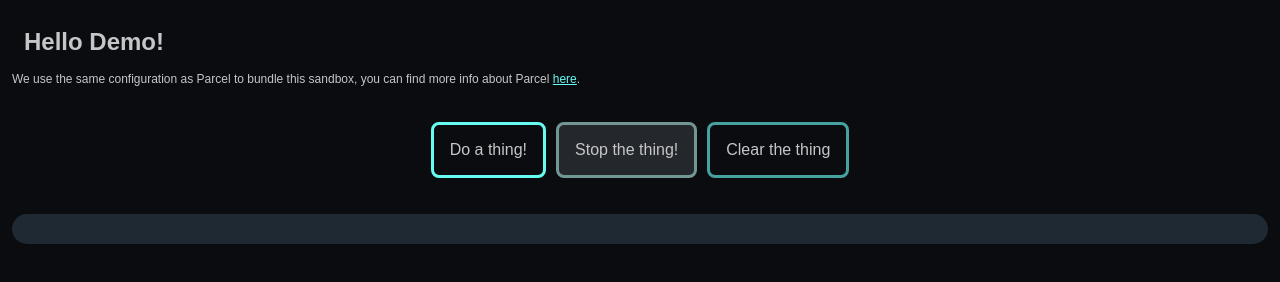
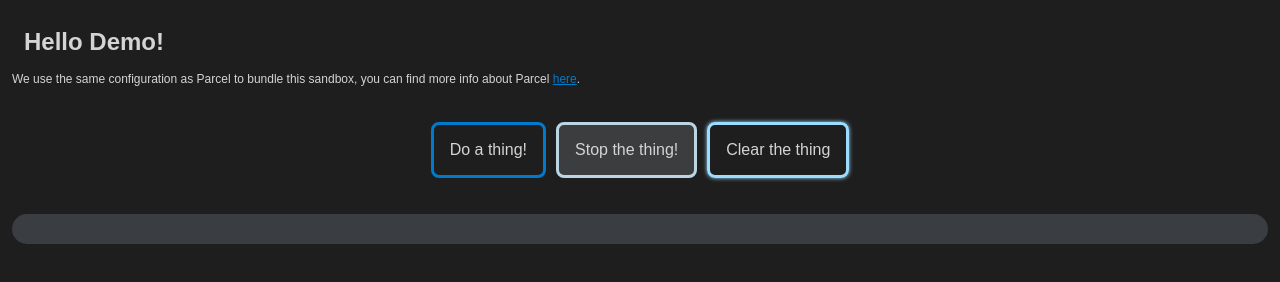
Before and after one commit to oakfang/css-props-demo, a website built with Parcel: page index.html in a window 1280 px wide. Both pictures are taken after a click on the button "Clear the thing". Built offline with nearby package versions, Linux system fonts and the light colour scheme.

Commit message:
update values

```diff
--- a/src/styles/buttons.css
+++ b/src/styles/buttons.css
@@ -6,32 +6,30 @@ button.btn {
   user-select: none;
   cursor: pointer;
 }
-button.btn.circle {
-  border-radius: 50%;
-  height: fit-content;
-  background-color: var(--button-type);
-  font-size: var(--theme-sizing-xl);
-}
-button.btn:active,
-button.btn:focus {
-  box-shadow: 0 0 4px var(--button-type);
-}
 button.btn:disabled {
-  background-color: #1f2933;
+  background-color: #3a3d41;
   filter: grayscale(60%);
   cursor: not-allowed;
 }
 button.primary {
-  border-color: #66fcf1;
+  border-color: #007acc;
 }
 button.primary:active {
-  color: #66fcf1;
+  color: #007acc;
+}
+button.btn.primary:active,
+button.btn.primary:focus {
+  box-shadow: 0 0 4px #007acc;
 }
 button.secondary {
-  border-color: #45a29e;
+  border-color: #9CDCFE;
 }
 button.secondary:active {
-  color: #45a29e;
+  color: #9CDCFE;
+}
+button.btn.secondary:active,
+button.btn.secondary:focus {
+  box-shadow: 0 0 4px #9CDCFE;
 }
 
 /* RESET */
--- a/src/styles/global.css
+++ b/src/styles/global.css
@@ -3,8 +3,8 @@ html {
 }
 body {
   padding: 1em;
-  background-color: #0b0c10;
-  color: #c5c6c7;
+  background-color: #1e1e1e;
+  color: #d4d4d4;
   font-family: sans-serif;
 
   transition: --theme-background 500ms ease, --theme-foreground 500ms ease,
--- a/src/styles/links.css
+++ b/src/styles/links.css
@@ -1,4 +1,4 @@
 a,
 a:visited {
-  color: #66fcf1;
+  color: #007acc;
 }
--- a/src/styles/widgets.css
+++ b/src/styles/widgets.css
@@ -4,7 +4,7 @@ figure.progress {
   width: 100%;
   height: 30px;
   border-radius: 30px;
-  background-color: #1f2933;
+  background-color: #3a3d41;
 }
 
 figure.progress .loaded {
@@ -13,7 +13,7 @@ figure.progress .loaded {
   bottom: 0;
   left: 0;
   width: 0%;
-  background: #66fcf1;
+  background: #007acc;
   border-radius: 30px;
   transition: width 0.5s linear;
 }
```
